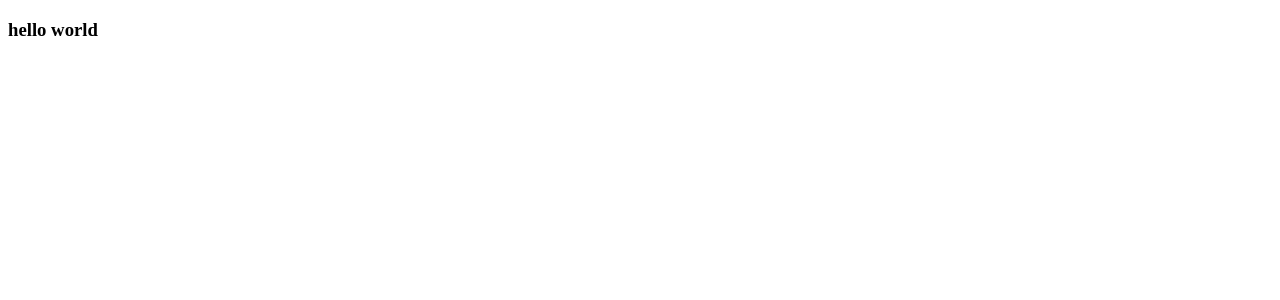
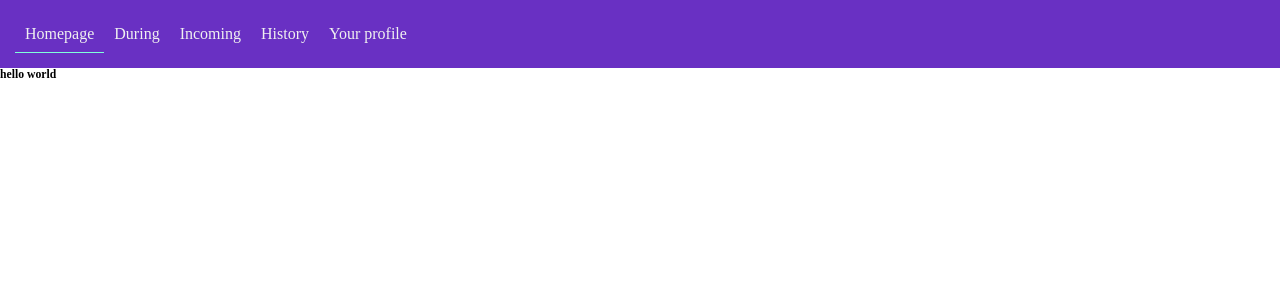
Before and after one commit to kazbag/hltv-analyser, a React (Create React App) app in the folder client/: page / in a window 1280 px wide. Shown: the top 300 px of the page. Built offline with nearby package versions, Linux system fonts and the light colour scheme.

Commit message:
added some styles and navbar with react router

```diff
--- a/client/package.json
+++ b/client/package.json
@@ -9,6 +9,8 @@
     "axios": "^0.19.2",
     "react": "^16.13.1",
     "react-dom": "^16.13.1",
+    "react-router": "^5.2.0",
+    "react-router-dom": "^5.2.0",
     "react-scripts": "3.4.1",
     "styled-components": "^5.1.1"
   },
--- a/client/src/App.js
+++ b/client/src/App.js
@@ -1,11 +1,27 @@
 import React from "react";
 import Homepage from "./pages/Homepage";
+import Navbar from "./components/Navbar";
+import { BrowserRouter as Router, Switch, Route } from "react-router-dom";
+import styled from "styled-components";
+import "./global/styles.css";
+
 const App = () => {
   return (
-    <div className="App">
-      <Homepage />
-    </div>
+    <StyledApp>
+      <Router>
+        <Navbar />
+        <Switch>
+          <Route exact path="/" component={Homepage} />
+          <Route path="/during" component={Homepage} />
+          <Route path="/incoming" component={Homepage} />
+          <Route path="/history" component={Homepage} />
+          <Route path="/profile" component={Homepage} />
+        </Switch>
+      </Router>
+    </StyledApp>
   );
 };
 
+const StyledApp = styled.div``;
+
 export default App;
--- /dev/null
+++ b/client/src/components/Navbar.js
@@ -0,0 +1,56 @@
+import React, { useState, useEffect } from "react";
+import styled from "styled-components";
+import variables from "../utils/variables";
+import { NavLink } from "react-router-dom";
+
+const Navbar = () => {
+  return (
+    <StyledNavbarContainer>
+      <StyledNav>
+        <StyledNavLink exact to="/">
+          Homepage
+        </StyledNavLink>
+        <StyledNavLink to="/during">During</StyledNavLink>
+        <StyledNavLink to="/incoming">Incoming</StyledNavLink>
+        <StyledNavLink to="/history">History</StyledNavLink>
+        <StyledNavLink to="/profile">Your profile</StyledNavLink>
+      </StyledNav>
+    </StyledNavbarContainer>
+  );
+};
+
+const activeClassName = "active";
+
+const StyledNavbarContainer = styled.nav``;
+
+const StyledNav = styled.div`
+  background: ${variables.primaryColor};
+  display: flex;
+  padding: ${variables.buttonPadding};
+`;
+
+const StyledNavLink = styled(NavLink).attrs({
+  activeClassName: activeClassName,
+})`
+  &.${activeClassName} {
+    position: relative;
+    &:after {
+      position: absolute;
+      content: "";
+      width: 100%;
+      bottom: 0;
+      left: 0;
+      height: 1px;
+      background: ${variables.secondaryColor};
+    }
+  }
+  font-size: ${variables.paragraphTextSize};
+  padding: ${variables.paddingSmall};
+  text-decoration: none;
+  color: ${variables.whiteColor};
+  transition: 0.25s ease-in-out;
+  &:hover {
+    color: ${variables.secondaryColor};
+  }
+`;
+export default Navbar;
--- /dev/null
+++ b/client/src/global/styles.css
@@ -0,0 +1,14 @@
+html {
+  font-size: 62.5%;
+}
+
+* {
+  margin: 0;
+  padding: 0;
+  box-sizing: border-box;
+}
+
+*:after,
+*:before {
+  box-sizing: border-box;
+}
--- /dev/null
+++ b/client/src/utils/variables.js
@@ -0,0 +1,10 @@
+export default {
+  buttonPadding: "15px",
+  whiteColor: "#f0f0f0",
+  lightColor: "#64dfdf",
+  primaryColor: "#6930c3",
+  secondaryColor: "#80ffdb",
+  darkColor: "#272727",
+  paragraphTextSize: "1.6rem",
+  paddingSmall: "1rem",
+};
```
Also changed, not shown: 2 other files (tests, documents, lock files or other folders).
